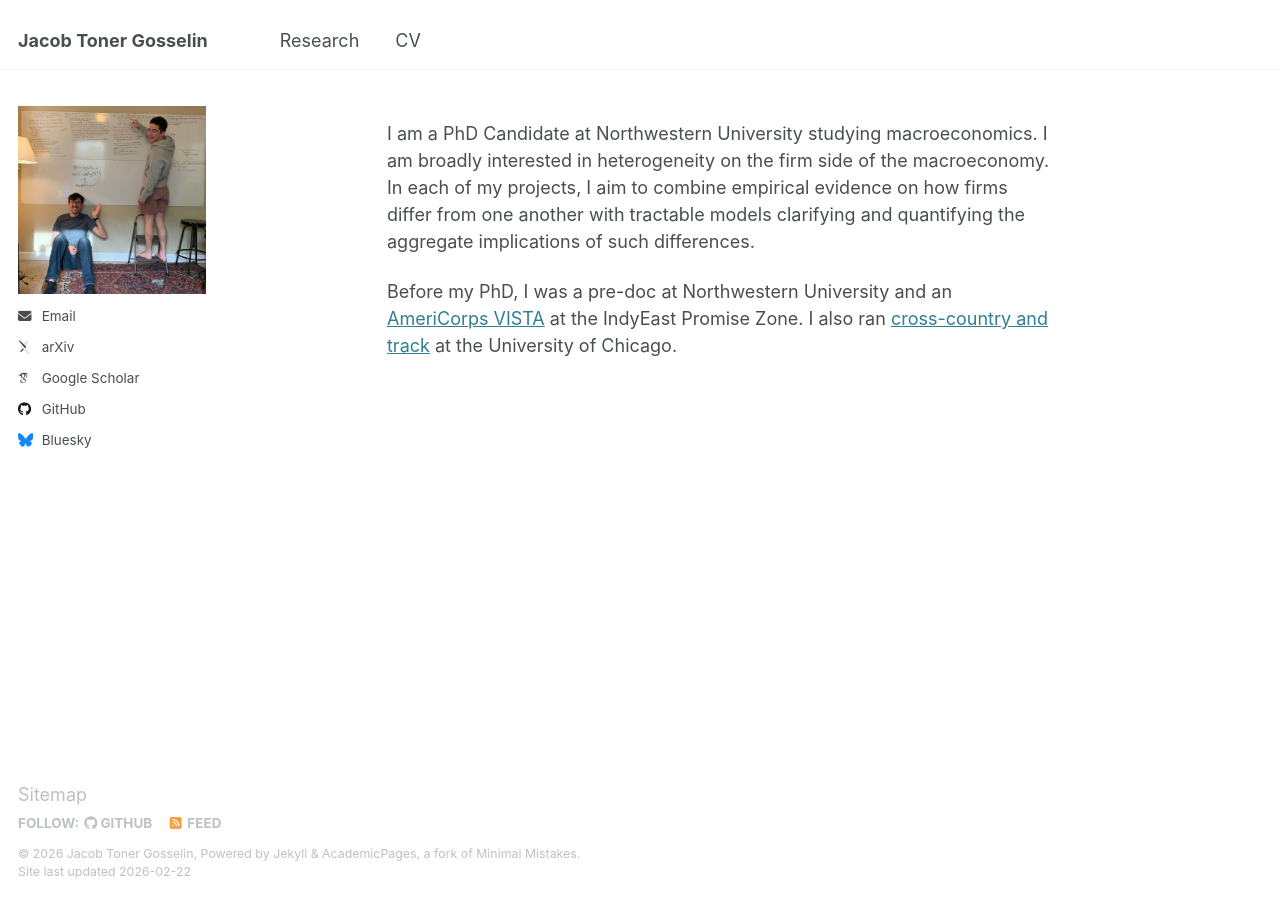
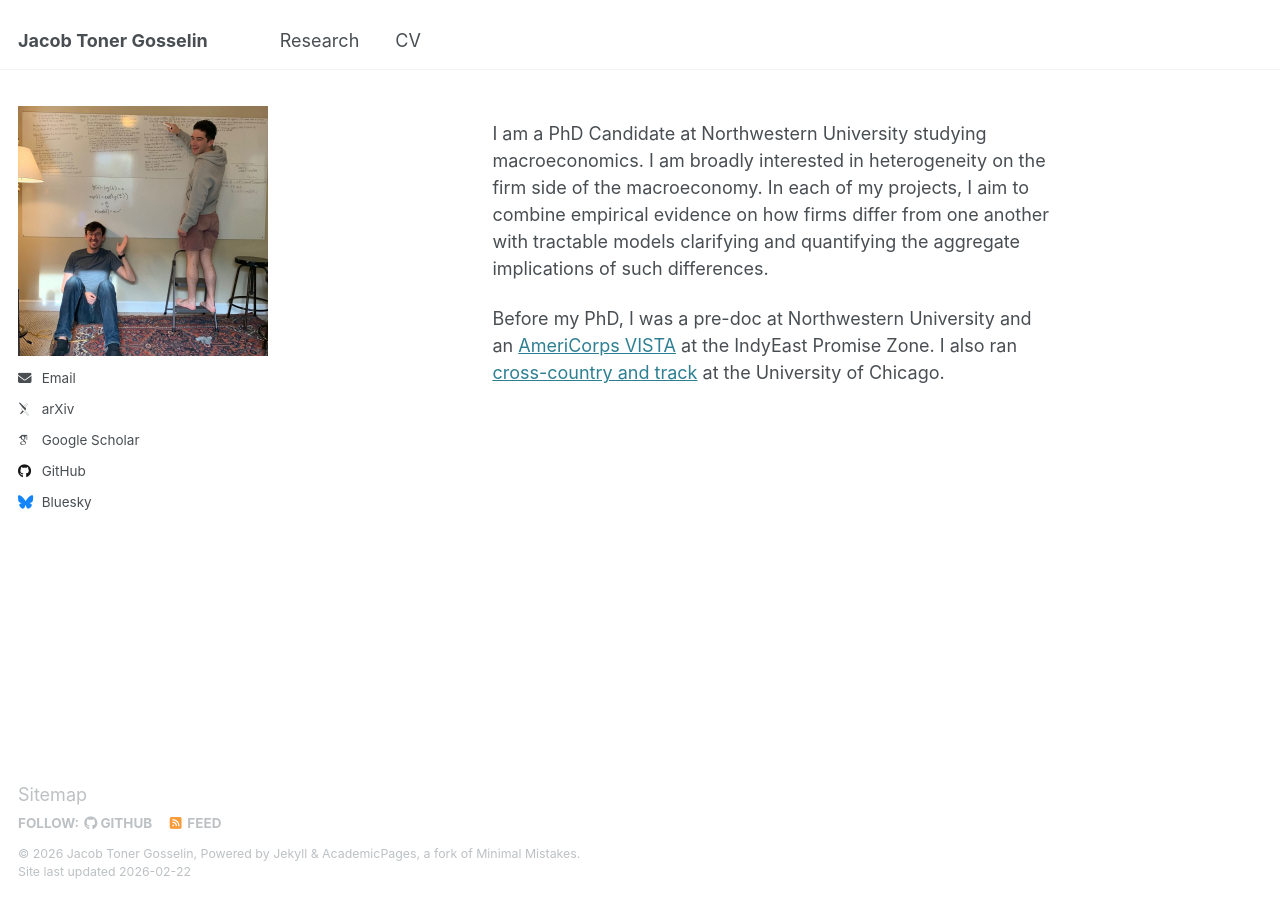
Before and after one commit to jacobgosselin/jacobgosselin.github.io, a Jekyll site: the page built from _pages/about.md, in a window 1280 px wide. Built offline with Jekyll 4.4.1, drawn with Linux system fonts in a browser that asks for light colours; some web fonts are replaced.

Commit message:
fix: adjust page layout and sidebar width for improved responsiveness

```diff
--- a/_sass/layout/_page.scss
+++ b/_sass/layout/_page.scss
@@ -18,7 +18,7 @@
 
 .page {
   @include breakpoint($large) {
-    @include span(9 of 12 last);
+    @include span(8 of 12 last);
     @include prefix(0.5 of 12);
     @include suffix(2 of 12);
   }
@@ -26,7 +26,7 @@
   &.page--no-sidebar {
     @include breakpoint($large) {
       float: none;
-      width: 75%;
+      width: 100%;
       // max-width: 900px;
       margin-left: auto;
       margin-right: auto;
--- a/_sass/layout/_sidebar.scss
+++ b/_sass/layout/_sidebar.scss
@@ -21,7 +21,7 @@
   }
 
   @include breakpoint($large) {
-    @include span(3 of 12);
+    @include span(4 of 12);
     opacity: 1;
     -webkit-transition: opacity 0.2s ease-in-out;
             transition: opacity 0.2s ease-in-out;
@@ -96,9 +96,9 @@
     object-fit: cover;
     object-position: center top;
 
-    @include breakpoint($large) {
-      max-width: 75%;
-    }
+    // @include breakpoint($large) {
+    //   max-width: 75%;
+    // }
   }
 }
 
```
